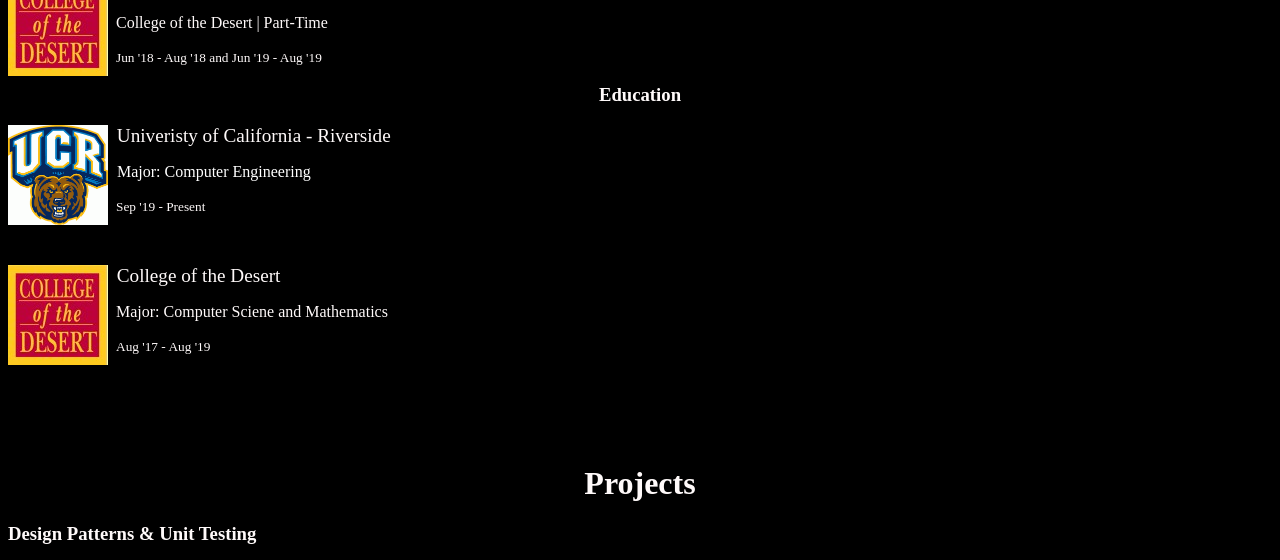
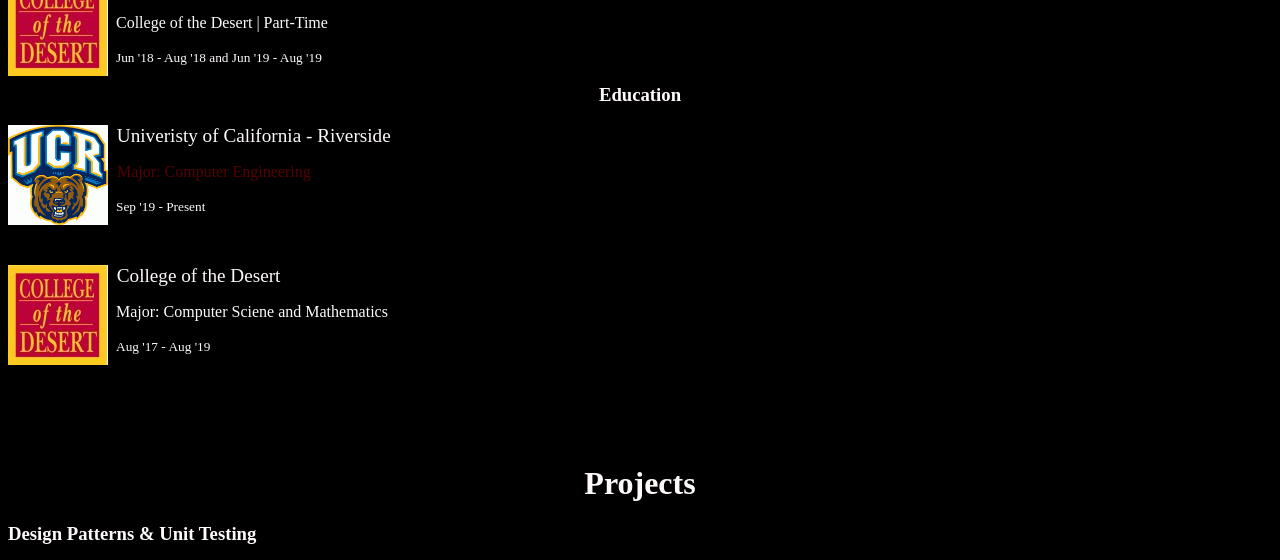
Before and after one commit to Michelle-Dozal/Michelle-Dozal.github.io, a plain HTML site: page index.html in a window 1280 px wide. Shown: the part 1171-1731 px from the top of the page. Drawn offline with Linux system fonts and the light colour scheme.

Commit message:
Update style.css

```diff
--- a/css/style.css
+++ b/css/style.css
@@ -88,7 +88,7 @@ footer li{
 
 /* Link Color for Education div */
 .education a {
-  color: white;
+  color: #500;
  }
 
 .education a {
```
